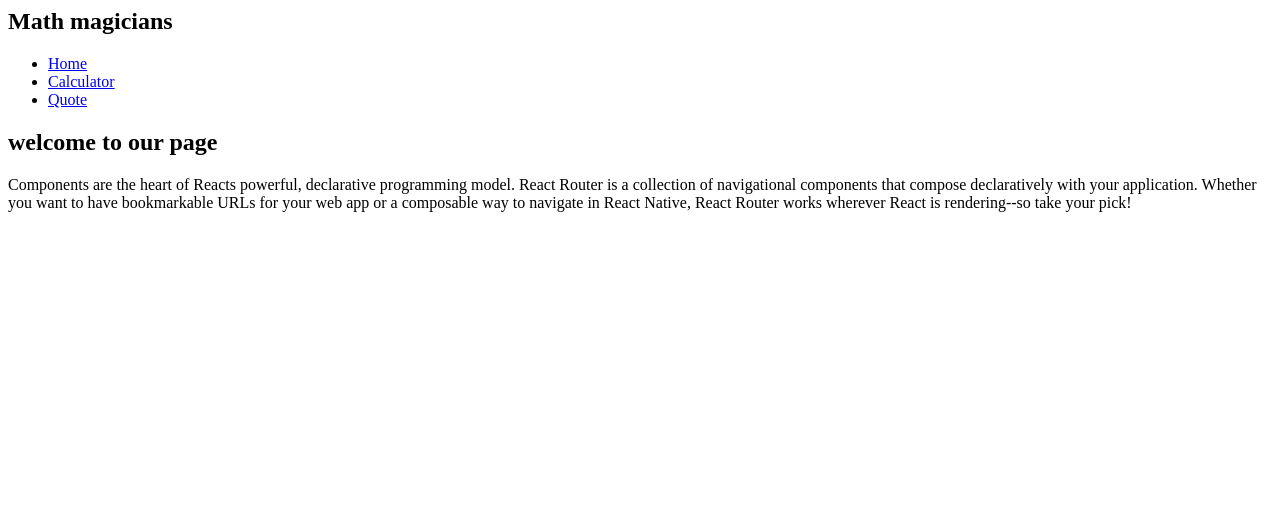
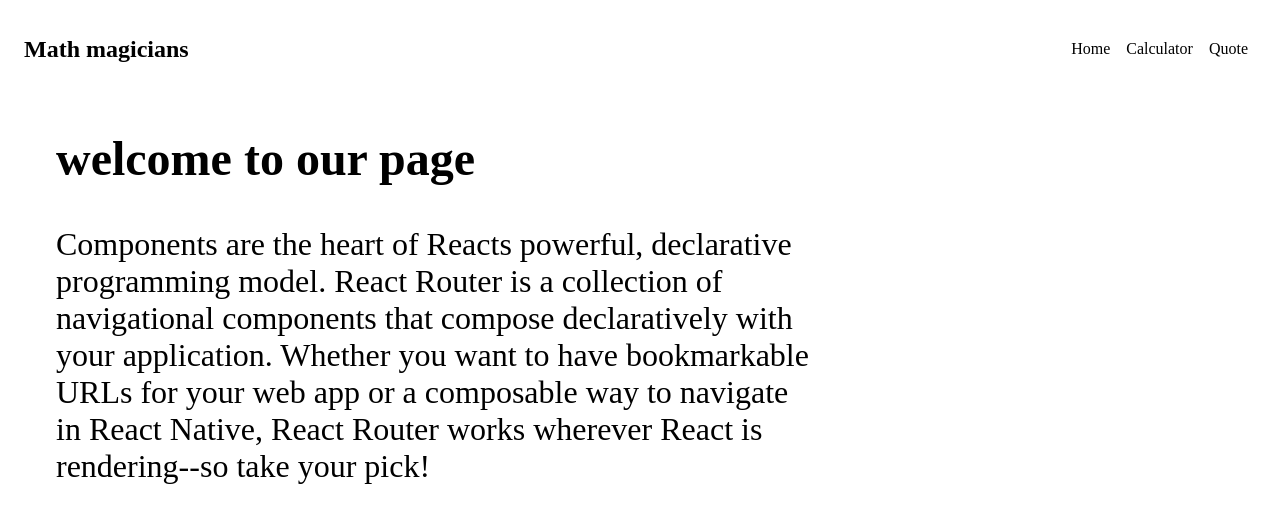
Before and after one commit to yahyaelganyni1/math-magicians, a React (Create React App) app: page / in a window 1280 px wide. Shown: the top 522 px of the page. Built offline with nearby package versions, Linux system fonts and the light colour scheme.

Commit message:
Add styling

```diff
--- a/src/components/Calculator.js
+++ b/src/components/Calculator.js
@@ -19,6 +19,10 @@ const Calculator = () => {
   const { next, total } = state;
   return (
     <div className="calculator-container">
+      <div className="calculator-header">
+        <h3>Lets Do Some Math</h3>
+      </div>
+
       <input
         type="text"
         value={next || total || '0'}
--- a/src/components/Home.js
+++ b/src/components/Home.js
@@ -4,7 +4,7 @@ import React from 'react';
 
 function Home() {
   return (
-    <div>
+    <div className="home">
       <h2>welcome to our page</h2>
       <p>
         Components are the heart of Reacts powerful, declarative programming
--- a/src/components/Quote.js
+++ b/src/components/Quote.js
@@ -4,7 +4,7 @@ import React from 'react';
 
 export default function Quote() {
   return (
-    <h3>
+    <h3 className="quote">
       What is mathematics? It is only a systematic effort of solving puzzles
       posed by nature.
     </h3>
--- a/src/index.css
+++ b/src/index.css
@@ -6,6 +6,10 @@
   top: 50%;
   left: 50%;
   transform: translate(-50%, -50%);
+}
+
+.calculator-header h3 {
+  font-size: 2em;
 }
 
 .zero {
@@ -58,3 +62,42 @@ button {
   background-color: #7c430d;
   color: #fff;
 }
+
+nav {
+  display: flex;
+  justify-content: space-between;
+  margin: 1em;
+}
+
+ul {
+  display: flex;
+}
+
+ul li {
+  list-style-type: none;
+  margin: 0.5em;
+}
+
+a {
+  text-decoration: none;
+  color: inherit;
+}
+
+.home {
+  width: 60%;
+  margin: 3em;
+}
+
+.home h2 {
+  font-size: 3em;
+}
+
+.home p {
+  font-size: 2em;
+}
+
+.quote {
+  margin: 7em 0.6em;
+  font-size: 2.5em;
+  text-align: center;
+}
```
